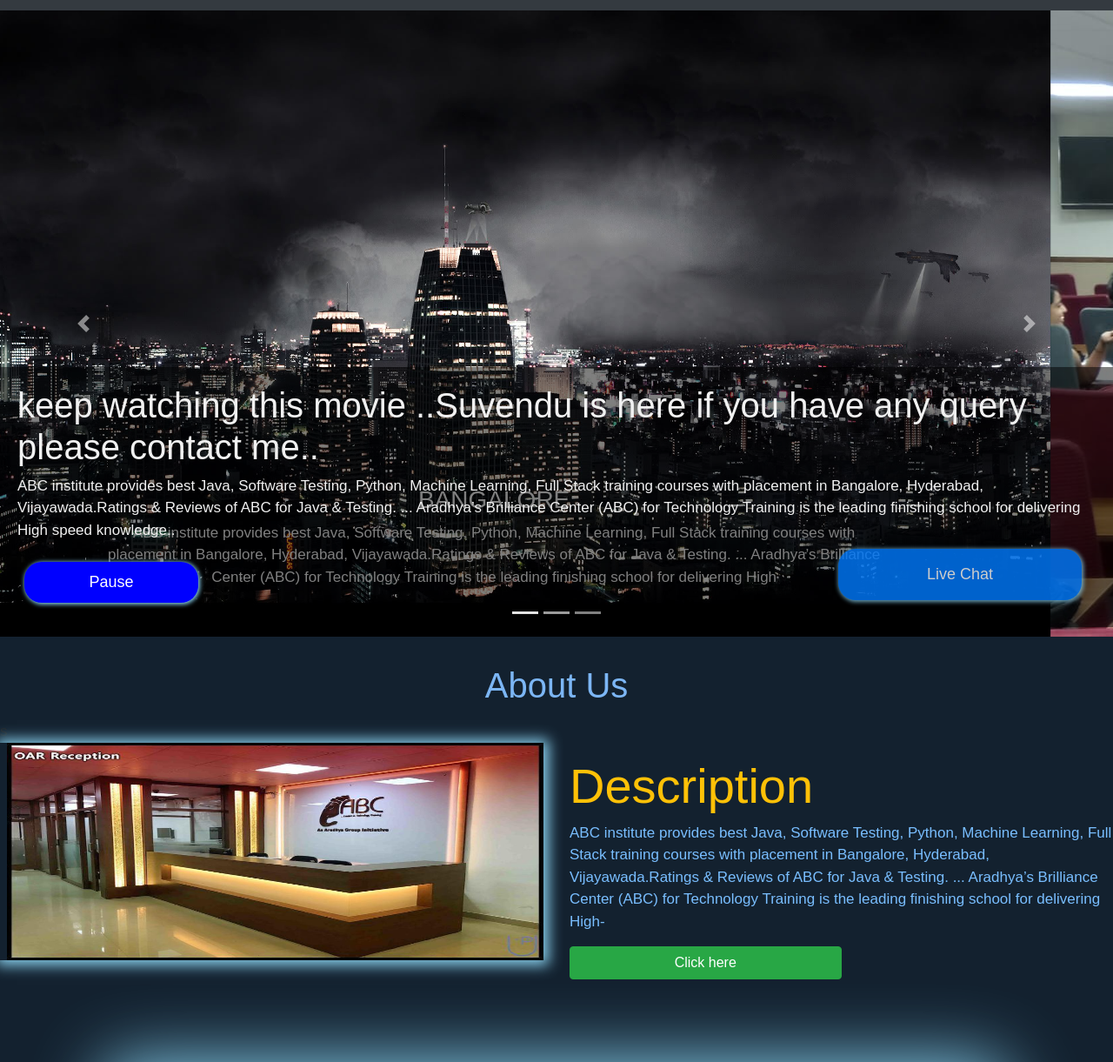
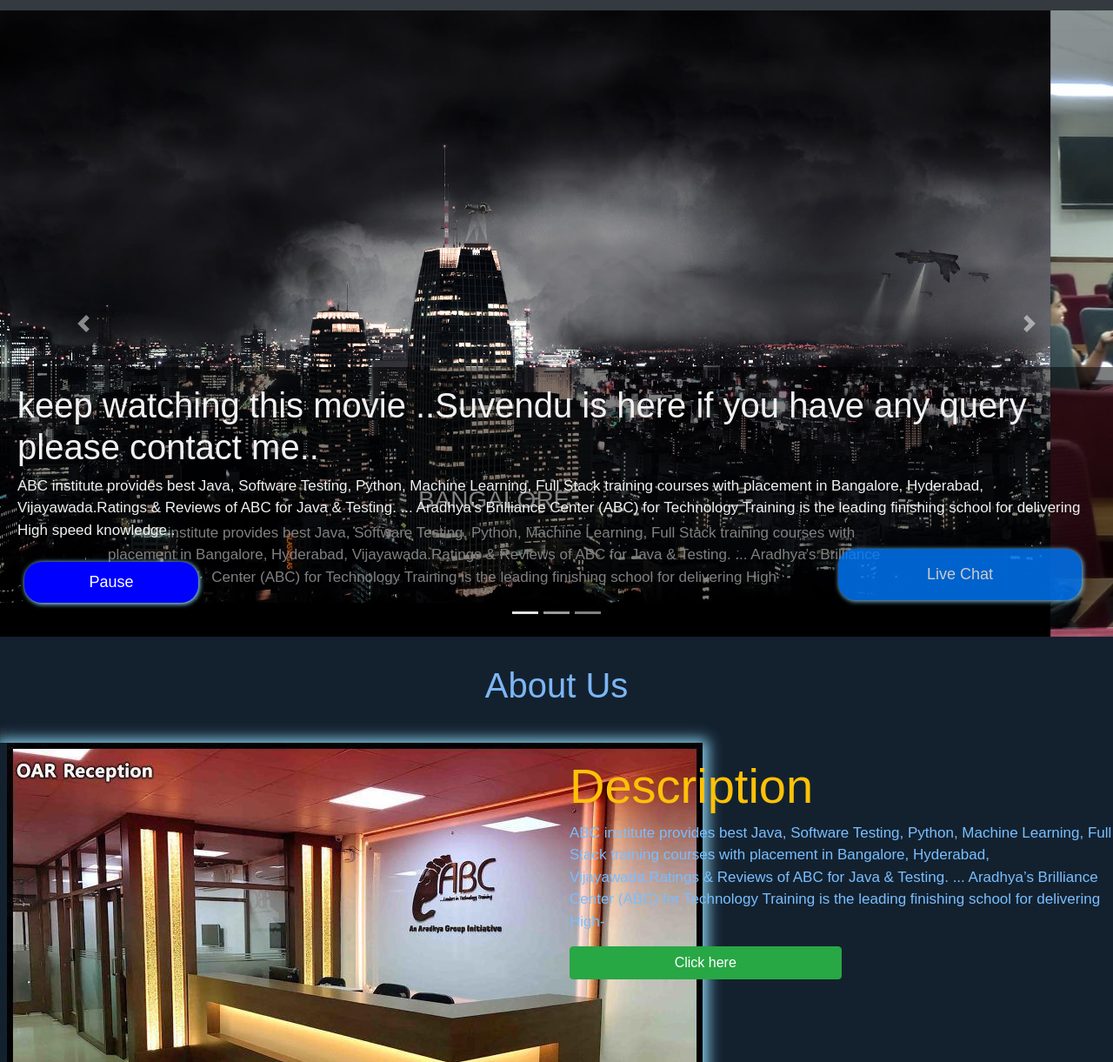
Before and after one commit to SUVENDU125/suvenduabc.github.io, a plain HTML site: page index.html in a window 1280 px wide. Shown: the part 79-1300 px from the top of the page at 87% size. Drawn offline with nearby package versions, Linux system fonts and the light colour scheme.

Commit message:
delete
one command..

```diff
--- a/info.css
+++ b/info.css
@@ -8,7 +8,3 @@
     width: 100%;
     height: 100%;
   }
-  .bss{
-  	width: 100%;
-  	height: 250px ! important;
-  }
```
